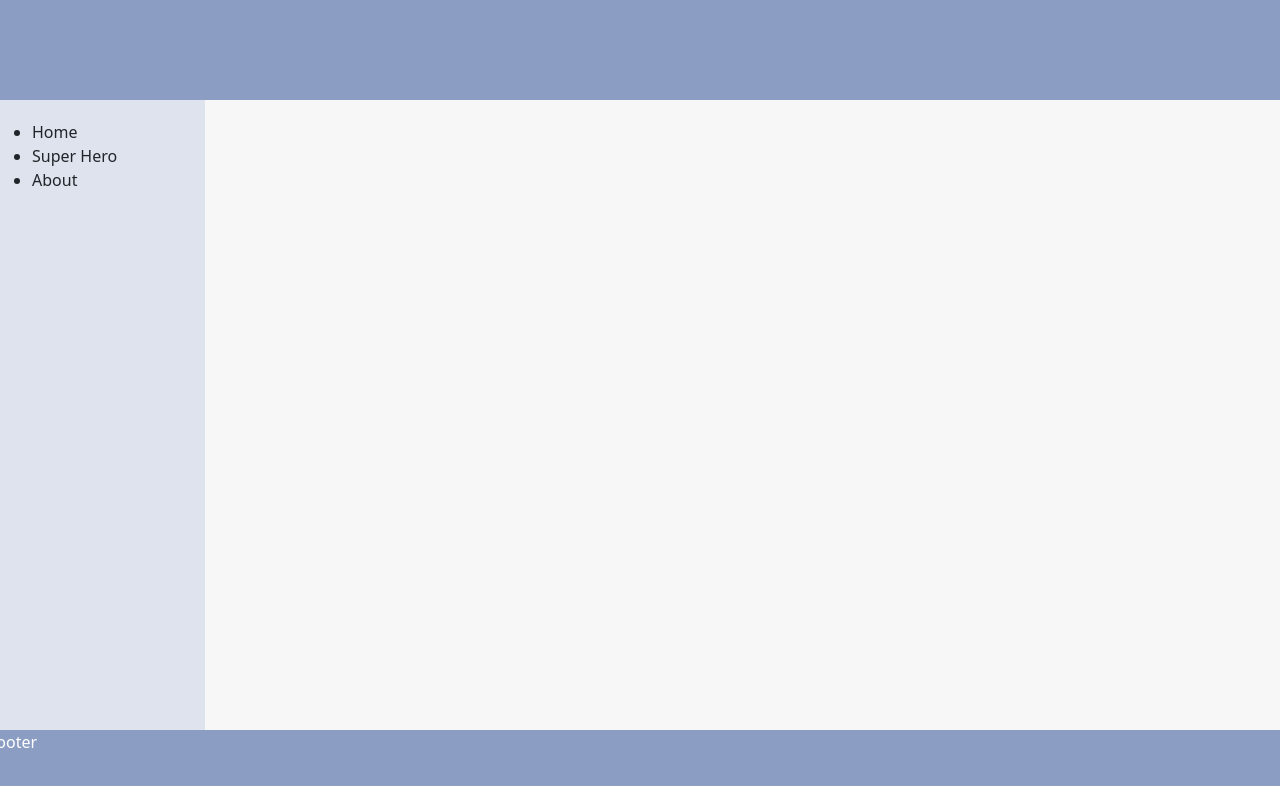
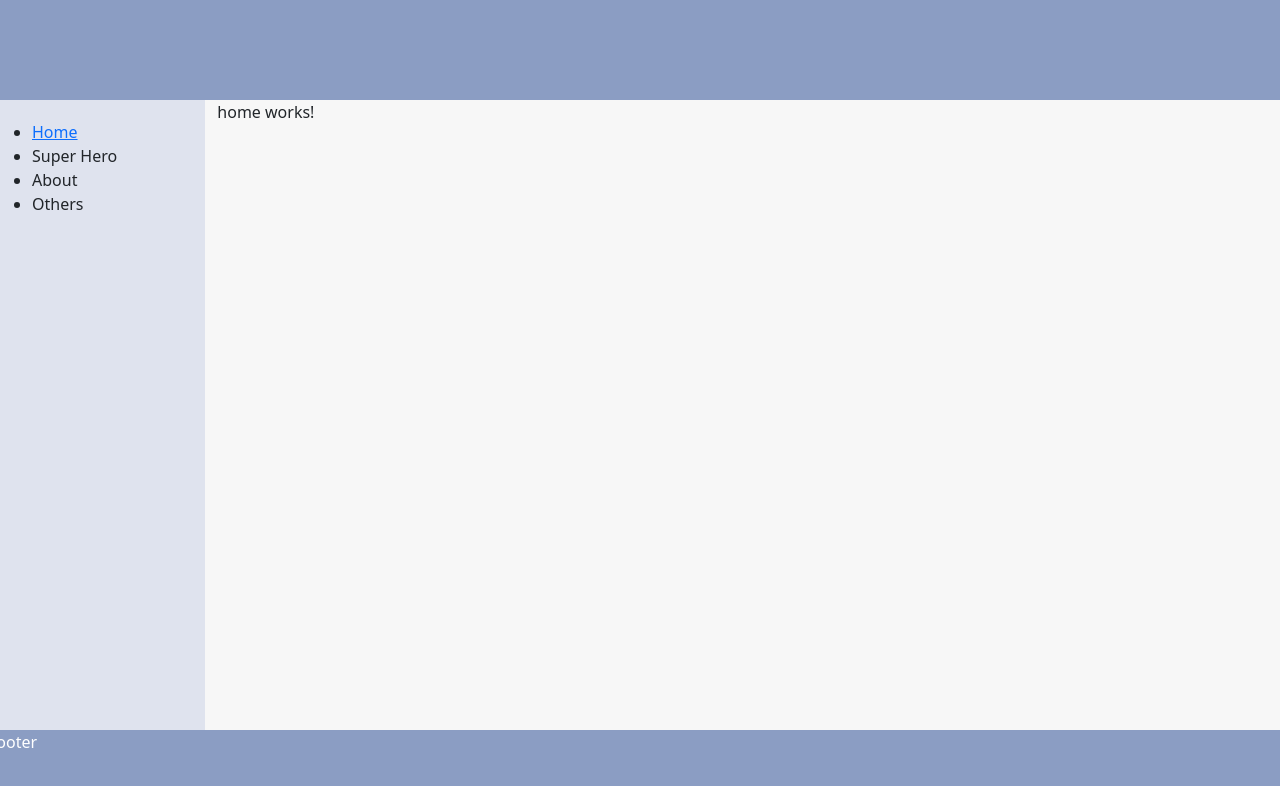
Before and after one commit to kamalcis/AngularNgbootstrapDemo, an Angular app: page /home in a window 1280 px wide. Before the commit this address led to /. Shown: the top 786 px of the page. Built offline with nearby package versions, Linux system fonts and the light colour scheme.

Commit message:
Home component added and routed

```diff
--- a/src/app/app-routing.module.ts
+++ b/src/app/app-routing.module.ts
@@ -1,10 +1,11 @@
 import { NgModule } from '@angular/core';
 import { RouterModule, Routes } from '@angular/router';
+import { HomeComponent } from './pages/home/home.component';
 
-const routes: Routes = [];
+const routes: Routes = [{ path: 'home', component: HomeComponent }];
 
 @NgModule({
   imports: [RouterModule.forRoot(routes)],
-  exports: [RouterModule]
+  exports: [RouterModule],
 })
-export class AppRoutingModule { }
+export class AppRoutingModule {}
--- a/src/app/app.component.html
+++ b/src/app/app.component.html
@@ -2,11 +2,7 @@
 
 <div class="row">
   <div class="col-2 leftsidebar">
-    <ul>
-      <li>Home</li>
-      <li>Super Hero</li>
-      <li>About</li>
-    </ul>
+    <app-left-panel></app-left-panel>
   </div>
   <div class="col-10 maincontent">
     <router-outlet></router-outlet>
--- a/src/app/app.module.ts
+++ b/src/app/app.module.ts
@@ -3,10 +3,14 @@ import { BrowserModule } from '@angular/platform-browser';
 
 import { AppRoutingModule } from './app-routing.module';
 import { AppComponent } from './app.component';
+import { HomeComponent } from './pages/home/home.component';
+import { LeftPanelComponent } from './leftpanel/left-panel/left-panel.component';
 
 @NgModule({
   declarations: [
-    AppComponent
+    AppComponent,
+    HomeComponent,
+    LeftPanelComponent
   ],
   imports: [
     BrowserModule,
--- /dev/null
+++ b/src/app/leftpanel/left-panel/left-panel.component.html
@@ -0,0 +1,6 @@
+<ul>
+  <li><a href="home">Home</a></li>
+  <li>Super Hero</li>
+  <li>About</li>
+  <li>Others</li>
+</ul>
--- /dev/null
+++ b/src/app/leftpanel/left-panel/left-panel.component.ts
@@ -0,0 +1,15 @@
+import { Component, OnInit } from '@angular/core';
+
+@Component({
+  selector: 'app-left-panel',
+  templateUrl: './left-panel.component.html',
+  styleUrls: ['./left-panel.component.scss']
+})
+export class LeftPanelComponent implements OnInit {
+
+  constructor() { }
+
+  ngOnInit(): void {
+  }
+
+}
--- /dev/null
+++ b/src/app/pages/home/home.component.html
@@ -0,0 +1 @@
+<p>home works!</p>
--- /dev/null
+++ b/src/app/pages/home/home.component.ts
@@ -0,0 +1,15 @@
+import { Component, OnInit } from '@angular/core';
+
+@Component({
+  selector: 'app-home',
+  templateUrl: './home.component.html',
+  styleUrls: ['./home.component.scss']
+})
+export class HomeComponent implements OnInit {
+
+  constructor() { }
+
+  ngOnInit(): void {
+  }
+
+}
```
Also changed, not shown: src/app/leftpanel/left-panel/left-panel.component.scss (added), src/app/pages/home/home.component.scss (added), 2 other files (tests, documents, lock files or other folders).
